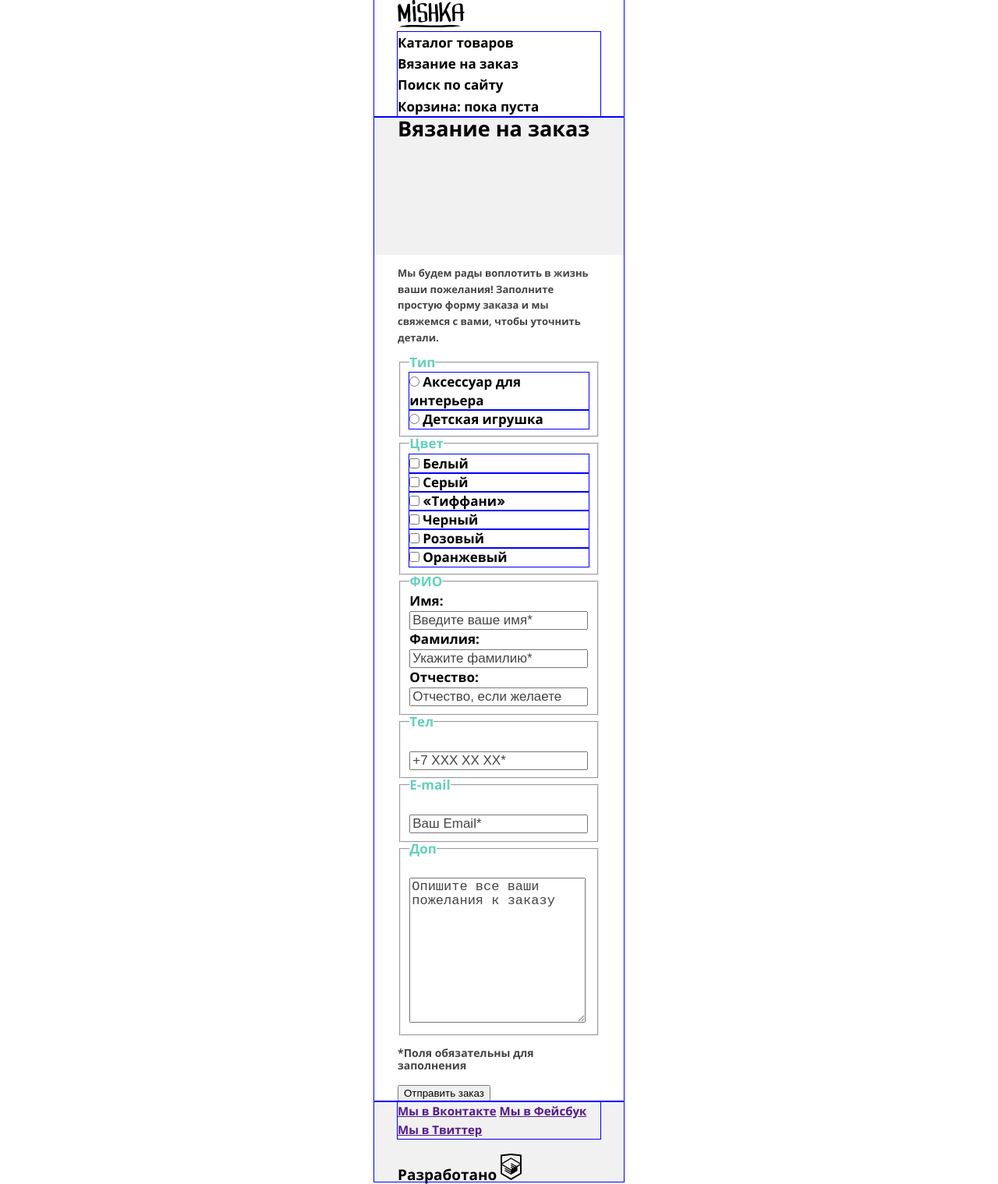
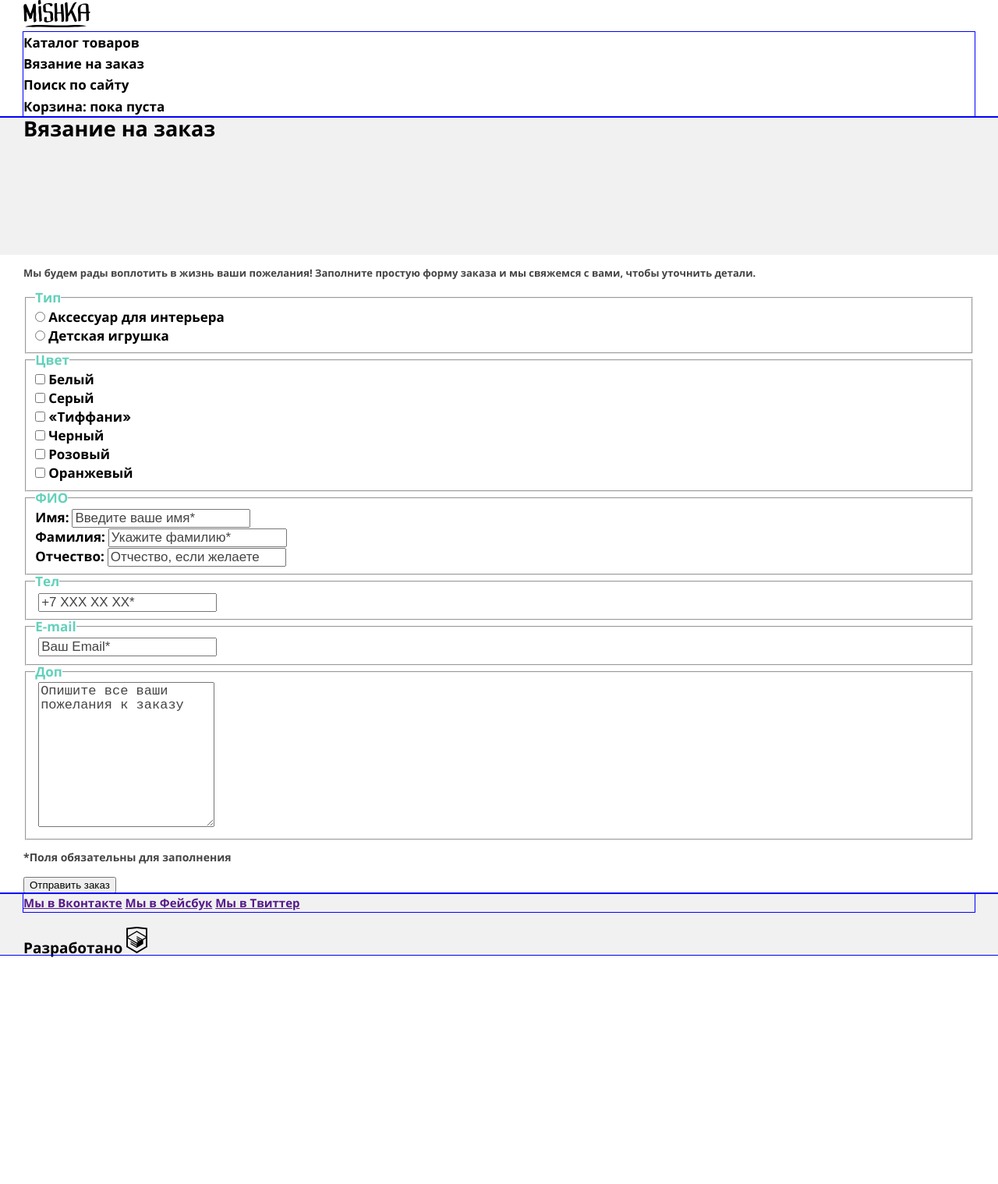
Before and after one commit to uaq/360247-mishka, a website: page form.html in a window 1280 px wide. Shown: the whole page at 78% size. After the commit the page ends 1244 px from the top, so only its background shows below. Drawn offline with nearby package versions, Linux system fonts and the light colour scheme; files that its build step writes are made by us from their sources.

Commit message:
pages width--->min-width, viewport added

```diff
--- a/sass/blocks/main-catalog.scss
+++ b/sass/blocks/main-catalog.scss
@@ -1,5 +1,5 @@
 .main-catalog {
   outline: $temp-ol;
   margin: 0 auto;
-  width: $mobile-width;
+  min-width: $mobile-width;
 }
--- a/sass/blocks/main-form.scss
+++ b/sass/blocks/main-form.scss
@@ -1,5 +1,5 @@
 .main-form {
   outline: $temp-ol;
   margin: 0 auto;
-  width: $mobile-width;
+  min-width: $mobile-width;
 }
--- a/sass/blocks/main-index.scss
+++ b/sass/blocks/main-index.scss
@@ -1,5 +1,5 @@
 .main-index {
   outline: $temp-ol;
   margin: 0 auto;
-  width: $mobile-width;
+  min-width: $mobile-width;
 }
--- a/sass/blocks/page-footer.scss
+++ b/sass/blocks/page-footer.scss
@@ -2,7 +2,7 @@
   outline: $temp-ol;
   margin: 0 auto;
   padding: 0 30px;
-  width: $mobile-width;
+  min-width: $mobile-width;
   background: $gray;
 }
 
--- a/sass/blocks/page-header.scss
+++ b/sass/blocks/page-header.scss
@@ -2,7 +2,7 @@
   outline: $temp-ol;
   margin: 0 auto;
   padding: 0 30px;
-  width: $mobile-width;
+  min-width: $mobile-width;
 }
 
 .page-header__title {
--- a/sass/blocks/type-checkbox.scss
+++ b/sass/blocks/type-checkbox.scss
@@ -1,5 +1,4 @@
 .type-checkbox {
-  outline: $temp-ol;
 }
 
 .type-checkbox__label {
--- a/sass/blocks/type-radio.scss
+++ b/sass/blocks/type-radio.scss
@@ -1,5 +1,4 @@
 .type-radio {
-  outline: $temp-ol;
 }
 
 .type-radio__label {
```
Also changed, not shown: index.html (+1 -0 lines).
